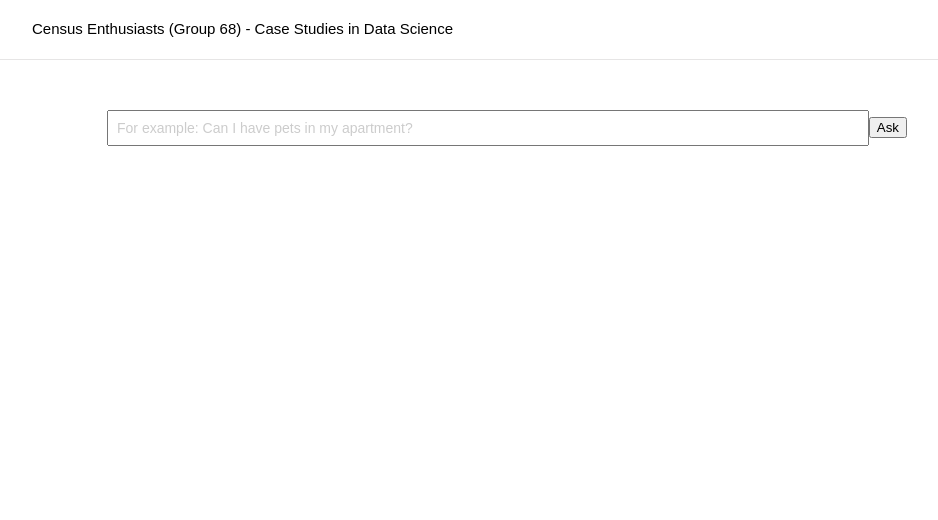
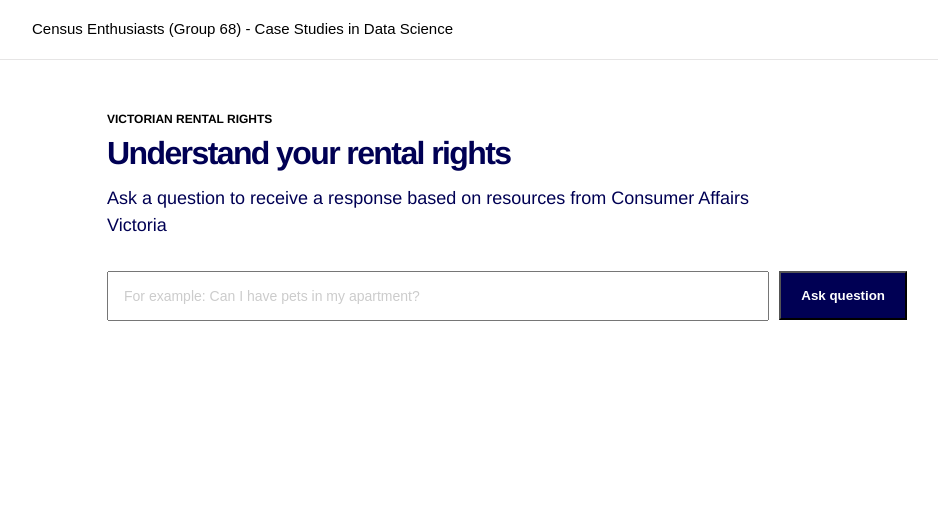
Before and after one commit to SeanRichards27/Case-Studies-WIL-Project, a Flask app: page / in a window 1280 px wide. Shown: the top 520 px of the page, without its empty margins (133-1071 px from the left). Run offline with Flask 3, Linux system fonts and the light colour scheme; parts of the project's set-up code (start-up, migrations or seed data) failed here and were passed over; some libraries are stand-ins or nearby versions.

Commit message:
Update UI to RMIT colors

```diff
--- a/app/static/style.css
+++ b/app/static/style.css
@@ -35,26 +35,75 @@ body {
   flex: 1;
 }
 
+.intro-statement{
+  font-size: 12px;
+  font-weight: 600;
+  text-transform: uppercase;
+}
+
+.intro {
+  max-width: 720px;
+  margin-bottom: 32px;
+  font-family: Helvetica, sans-serif;
+}
+
+.intro h1 {
+  margin: 8px 0 14px;
+  color: #000054;
+  font-size: xx-large;
+  line-height: 1.1;
+  letter-spacing: -0.05em;
+}
+
+.intro p {
+  max-width: 650px;
+  margin: 0;
+  color: #000054;
+  font-size: 18px;
+}
+
 .question-form {
   width: 100%;
   margin: 0 0 24px;
+}
+
+.question-form label {
+  display: block;
+  margin-bottom: 10px;
+  color: #000054;
+  font-weight: 600;
 }
 
 .question-box {
   width: 100%;
   display: flex;
   align-items: center;
+  gap: 10px;
 }
 
 .question-box input[type="text"] {
   flex: 1;
   font-size: 14px;
-  padding: 8px;
+  padding: 15px;
   box-sizing: border-box;
 }
 
 .question-box input[type="text"]::placeholder {
   color: #ccc;
+}
+
+.submit {
+  height: fit-content;
+  padding: 15px 20px;
+  display: inline-flex;
+  color: white;
+  background: #000054;
+  font-weight: 600;
+}
+
+.submit:hover {
+  background: #010152;
+  transform: translateY(-1px);
 }
 
 .response-box {
@@ -67,14 +116,27 @@ body {
 
   display: flex;
   flex-direction: column;
+  align-items: flex-start;
   gap: 12px;
 
-  background: #f5f1f1;
+  background: #f2f5fa;
+  border: 2px solid #000054;
+  border-radius: 5px;
+}
+
+.response-question h3{
+  margin: 4px 0 0;
 }
 
 .response-box p {
   text-align: left;
   vertical-align: text-bottom;
+}
+
+.question-label {
+  font-size: 12px;
+  font-weight: 700;
+  color: #000054;
 }
 
 footer {
--- a/app/templates/index.html
+++ b/app/templates/index.html
@@ -16,17 +16,27 @@
     </header>
 
     <main class="main-page">
+        <section class="intro">
+            <div>
+                <span class="intro-statement">Victorian Rental Rights</span>
+                <h1>Understand your rental rights</h1>
+                <p>Ask a question to receive a response based on resources from Consumer Affairs Victoria</p>
+            </div>
+        </section>
+
         <form class="question-form" action="/ask" method='POST' autocomplete="off">
             <div class="question-box">
                 <input name="question" type="text" placeholder="For example: Can I have pets in my apartment?" autocapitalize="off" required>
-                <input class="submit" type="submit" name="ask" value="Ask"/>
+                <button class="submit" type="submit" name="ask" value="Ask">
+                    <span>Ask question</span>
+                </button>
             </div>
         </form>
 
         {% if answer %}
         <div class="response-box">
-            <div>
-                <span class="question-label">Your question</span>
+            <div class="response-question">
+                <span class="question-label">Your question:</span>
                 <h3>{{ question }}</h3>
             </div>
 
@@ -40,6 +50,7 @@
         </div>
         {% endfor %}
     </main>
+
     <footer>
         <div class="footer-content">
             <div class="disclamer">
```
